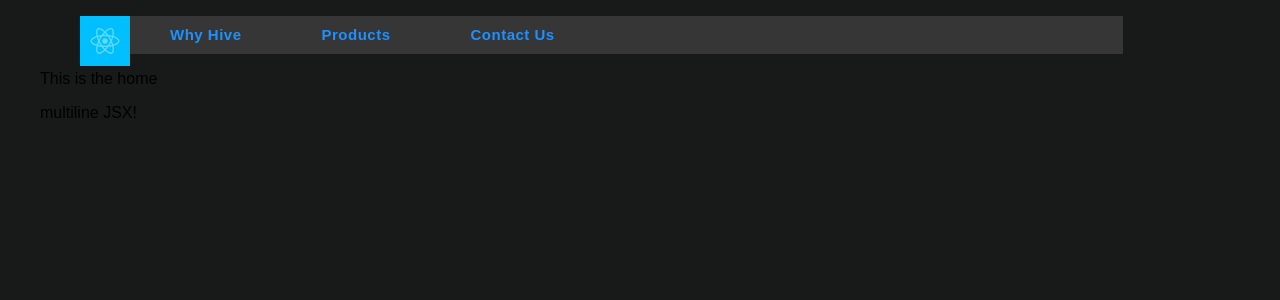
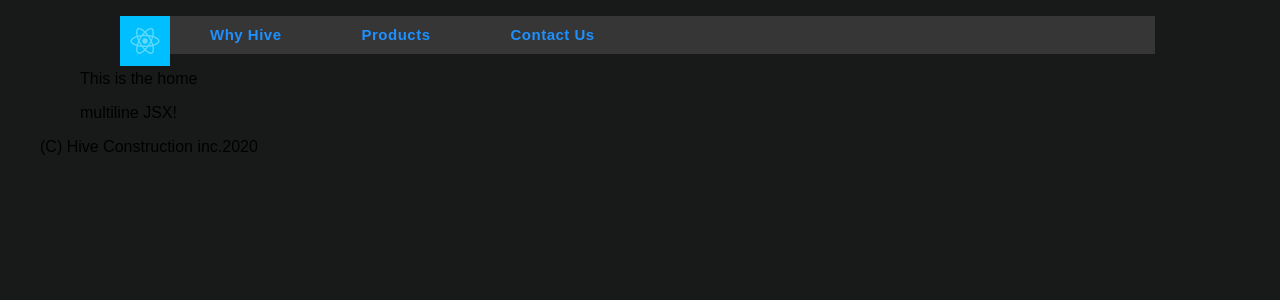
Before and after one commit to Wyattog/Web-Dev-Project, a React (Create React App) app in the folder react-app/: page / in a window 1280 px wide. Shown: the top 300 px of the page. Built offline with nearby package versions, Linux system fonts and the light colour scheme.

Commit message:
footer added

```diff
--- a/react-app/package.json
+++ b/react-app/package.json
@@ -8,9 +8,11 @@
     "@testing-library/user-event": "^7.1.2",
     "axios": "^0.19.2",
     "bulma": "^0.8.0",
+    "moment": "^2.24.0",
     "pubsub-js": "^1.8.0",
     "react": "^16.12.0",
     "react-dom": "^16.12.0",
+    "react-moment": "^0.9.7",
     "react-router": "^5.1.2",
     "react-router-dom": "^5.1.2",
     "react-scripts": "3.4.0"
--- a/react-app/src/App.js
+++ b/react-app/src/App.js
@@ -3,7 +3,7 @@ import PubSub from 'pubsub-js';
 import './App.css';
 import {HIVESUBCREATE} from './components/lib/subscriptions';
 import Main from './main';
-
+import Footer from './components/footer';
 
 
 class App extends React.Component
@@ -24,9 +24,11 @@ hiveSubCreateHandler(msg, ){
 
 render() {
   return (
-
+  <blockquote>
     <Main />
 
+    <Footer />
+  </blockquote>
   );
 
   }
--- a/react-app/src/components/contact.js
+++ b/react-app/src/components/contact.js
@@ -1,6 +1,7 @@
 import React from 'react';
 import NavBar from './navBar';
 import './stylesheets/component.css'
+import Footer from './footer';
 class Contact extends React.Component {
 
     render(){
--- a/react-app/src/components/footer.js
+++ b/react-app/src/components/footer.js
@@ -0,0 +1,14 @@
+import React from 'react';
+
+import Moment from 'react-moment';
+
+class Footer extends React.Component {
+render() {
+    return(
+    <footer className='footer'>(C) Hive Construction inc.
+        <Moment format="YYYY">2020</Moment>
+    </footer>
+    )
+}
+}
+export default Footer;
--- a/react-app/src/components/products.js
+++ b/react-app/src/components/products.js
@@ -3,6 +3,8 @@ import NavBar from './navBar';
 import {APIBASEURL} from './lib/config';
 import axios from 'axios';
 import ApplianceList from './appliance scripts/appliance';
+import Footer from './footer';
+
 axios.defaults.baseURL = APIBASEURL;
 
 
@@ -33,6 +35,8 @@ class Products extends React.Component {
             <blockquote>
             <NavBar />
             <ApplianceList appliance = {this.state.hiveData} />
+
+
             </blockquote>
         );
     }
--- a/react-app/src/components/whyHive.js
+++ b/react-app/src/components/whyHive.js
@@ -1,6 +1,7 @@
 import React from 'react';
 import { render } from '@testing-library/react';
 import NavBar from './navBar';
+import Footer from './footer';
 
 class WhyHive extends React.Component {
 
@@ -9,7 +10,9 @@ class WhyHive extends React.Component {
         <blockquote>
             <NavBar />
         <div> Why Hive? Hive is dedicated to being...</div>
+
         </blockquote>
+
     )
     }
 }
```
Also changed, not shown: 1 other file (tests, documents, lock files or other folders).
